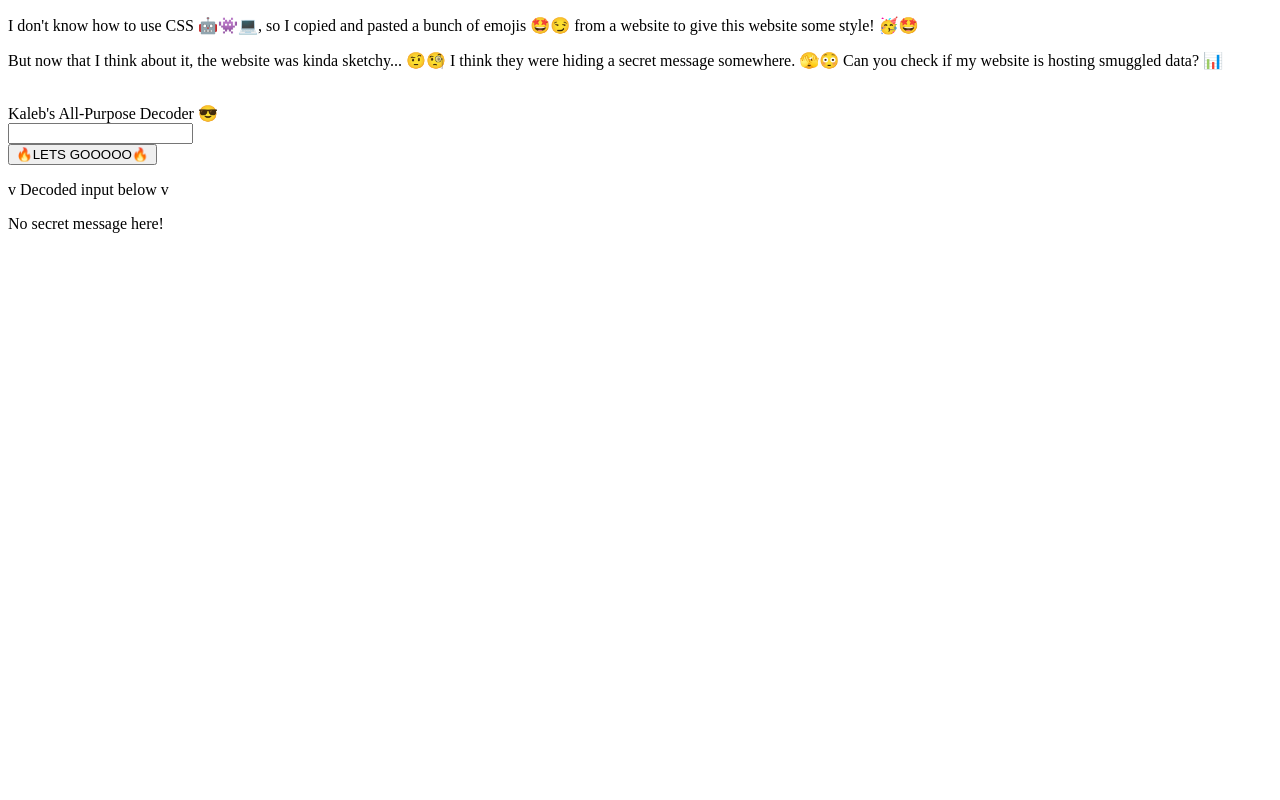
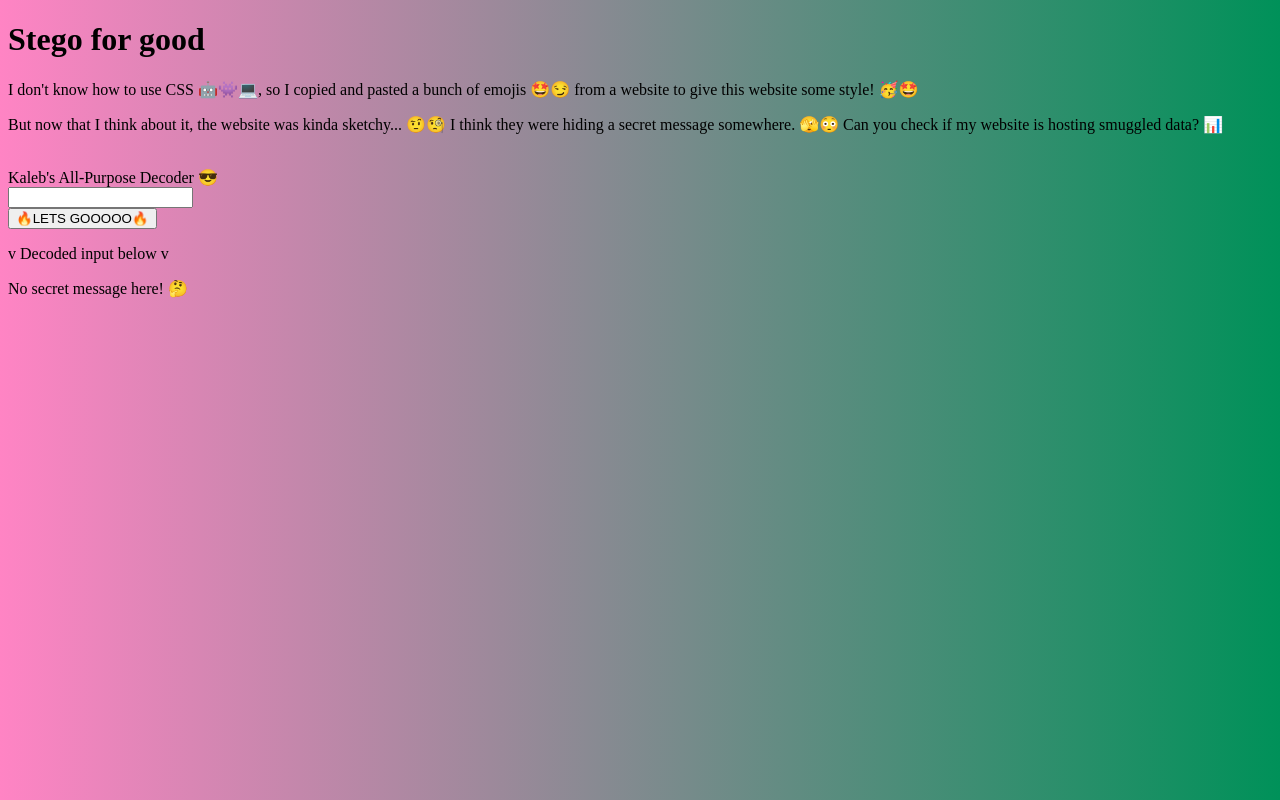
Before and after one commit to Kaleb-me/myCTF, a plain HTML site: page index.html in a window 1280 px wide. Both pictures are taken after a click on the button "🔥LETS GOOOOO🔥". Drawn offline with Linux system fonts and the light colour scheme.

Commit message:
Added style and content changes

```diff
--- a/index.html
+++ b/index.html
@@ -3,10 +3,17 @@
         <head>
             <meta charset="UTF-8">
             <meta name="viewport" content="width=device-width, initial-scale=1.0">
-            <title>💥My Awesome Decoder⚡️</title>
+            <title>🫧 Stego For Good 🧹</title>
+
+            <style>
+                body {
+                    background: linear-gradient(90deg, #ff84c4, #009159)
+                }
+            </style>
         </head>
 
         <body>
+            <h1>Stego for good</h1>
             <p>I don't know how to use CSS 🤖👾💻, so I copied and pasted
                 a bunch of emojis 🤩😏 from a website to give this website some style! 🥳🤩
             </p>
@@ -81,7 +88,7 @@
                 }
 
                 else {
-                    document.getElementById("result").innerHTML = "No secret message here!";
+                    document.getElementById("result").innerHTML = "No secret message here! 🤔󠅉󠅟󠅥󠄗󠅢󠅕󠄐󠅟󠅞󠄐󠅤󠅘󠅕󠄐󠅢󠅙󠅗󠅘󠅤󠄐󠅤󠅢󠅑󠅓󠅛󠄑";
                 }
             }
         </script>
```
